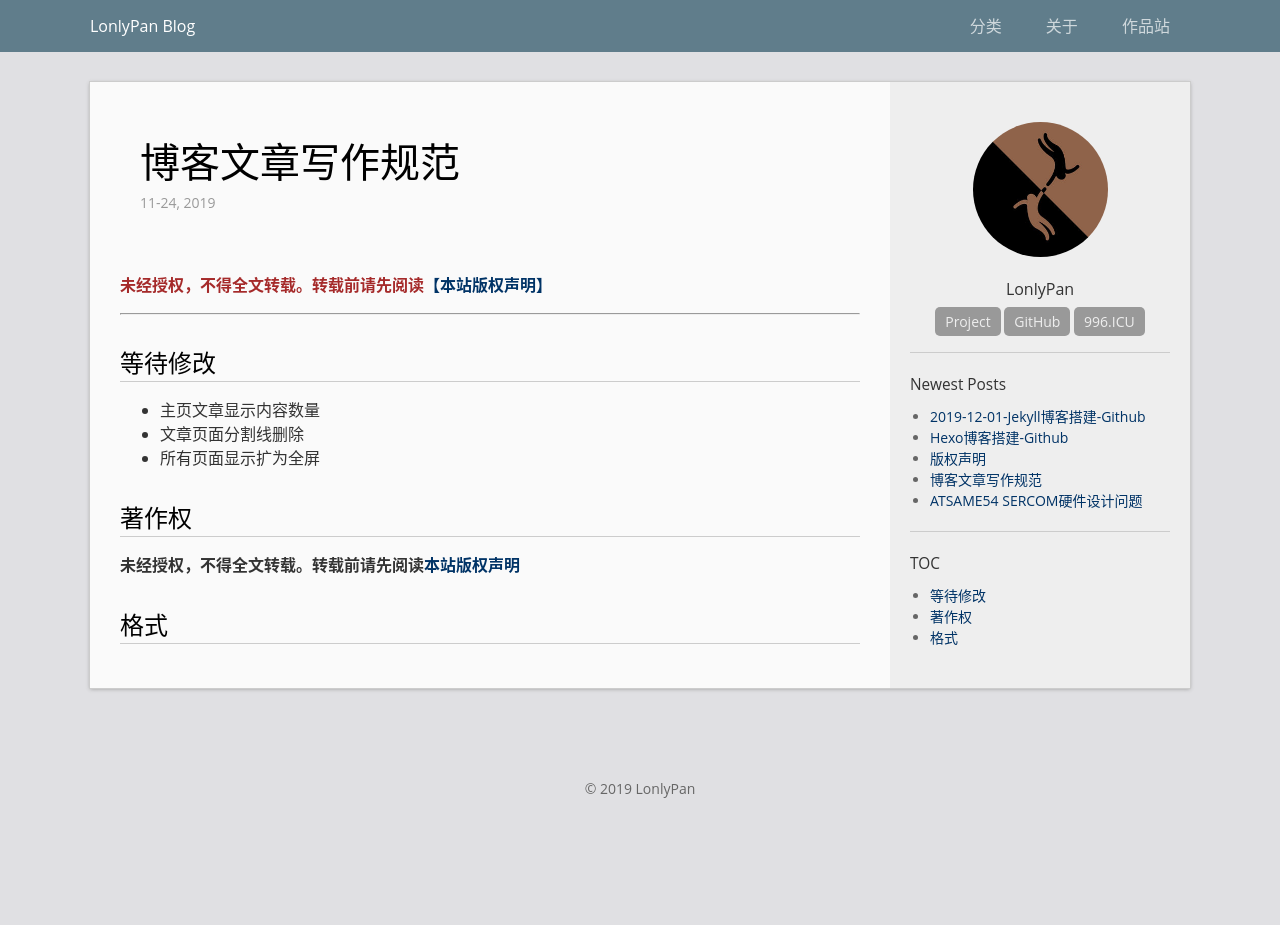
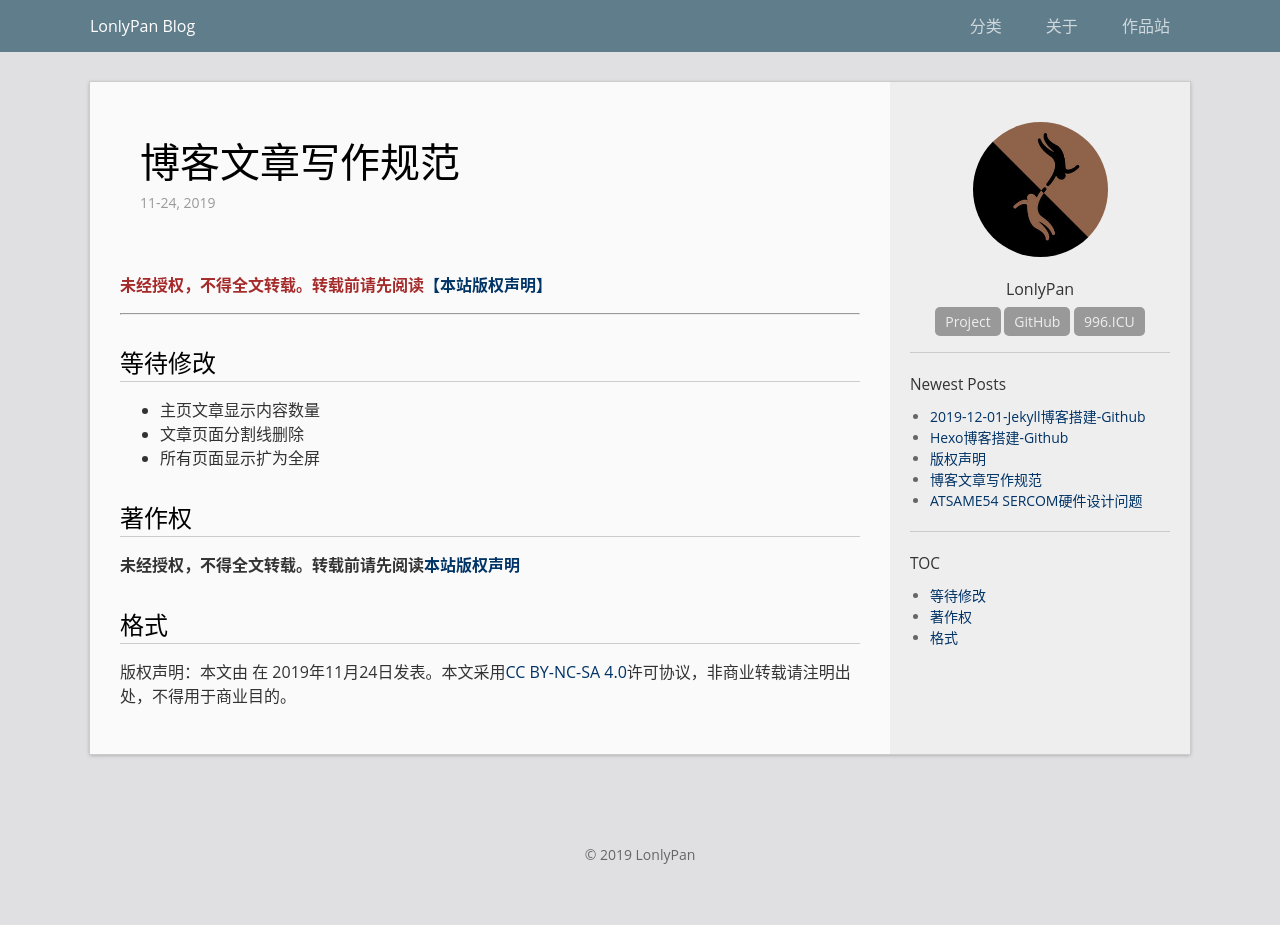
Before and after one commit to LonlyStack/LonlyPan.github.io, a Jekyll site: the page built from _posts/2019-11-24-博客文章写作规范.md, in a window 1280 px wide. Built offline with Jekyll 4.4.1, drawn with Linux system fonts in a browser that asks for light colours; before the commit the page ends 900 px from its top, so only the background shows below that.

Commit message:
修改文件: _posts/2019-11-24-博客文章写作规范.md

```diff
--- a/_posts/2019-11-24-博客文章写作规范.md
+++ b/_posts/2019-11-24-博客文章写作规范.md
@@ -16,3 +16,5 @@ categories: 办公
 **未经授权，不得全文转载。转载前请先阅读[本站版权声明](https://lonlypan.com/archivers/版权声明)**
 
 ## 格式
+
+版权声明：本文由 <a href="{{ site.url }}">{{ page.author }}</a> 在 {{ page.date | date:"%Y年%m月%d日" }}发表。本文采用<a href="https://creativecommons.org/licenses/by-nc-sa/4.0/deed.zh" target="_blank">CC BY-NC-SA 4.0</a>许可协议，非商业转载请注明出处，不得用于商业目的。
```
